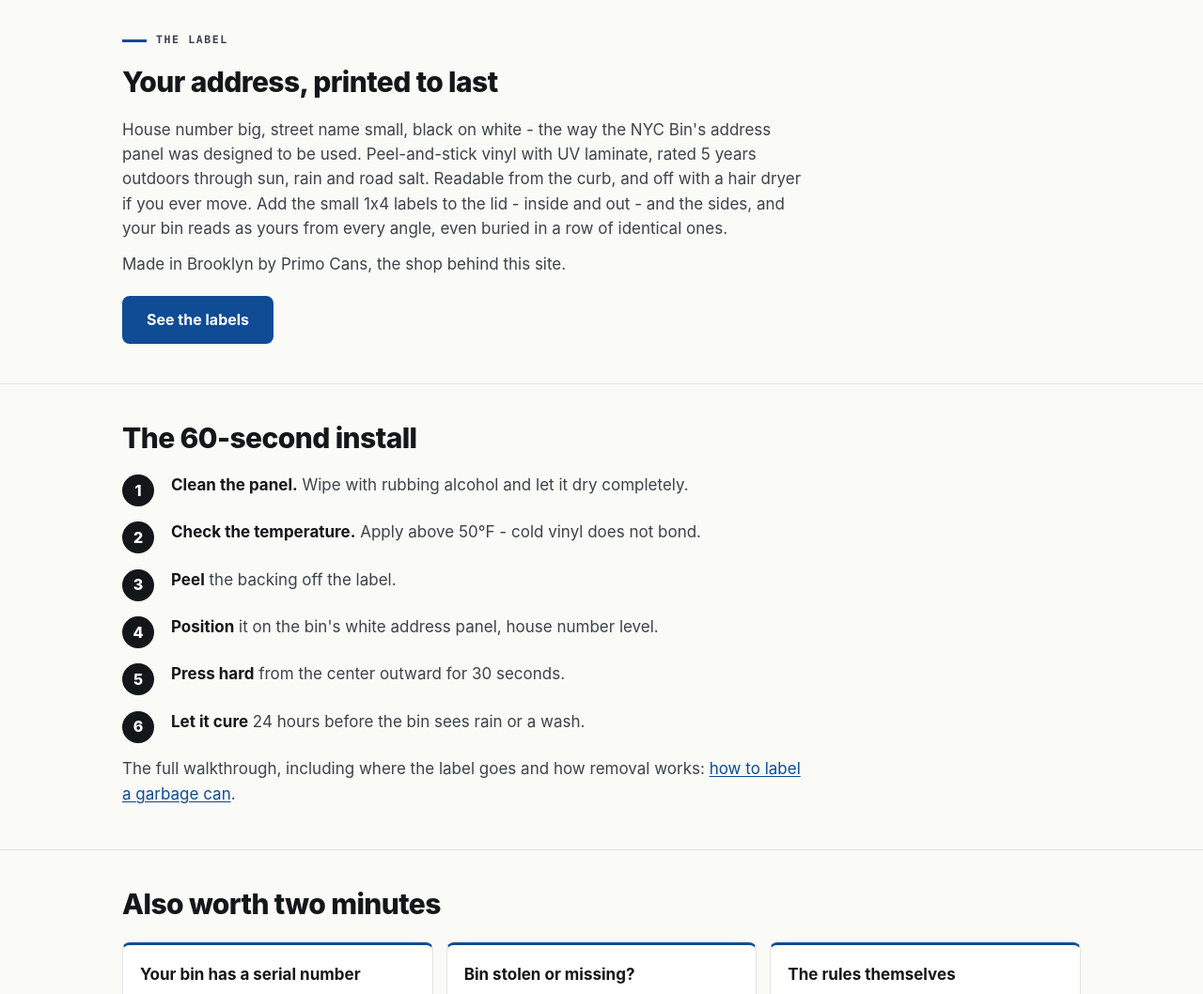
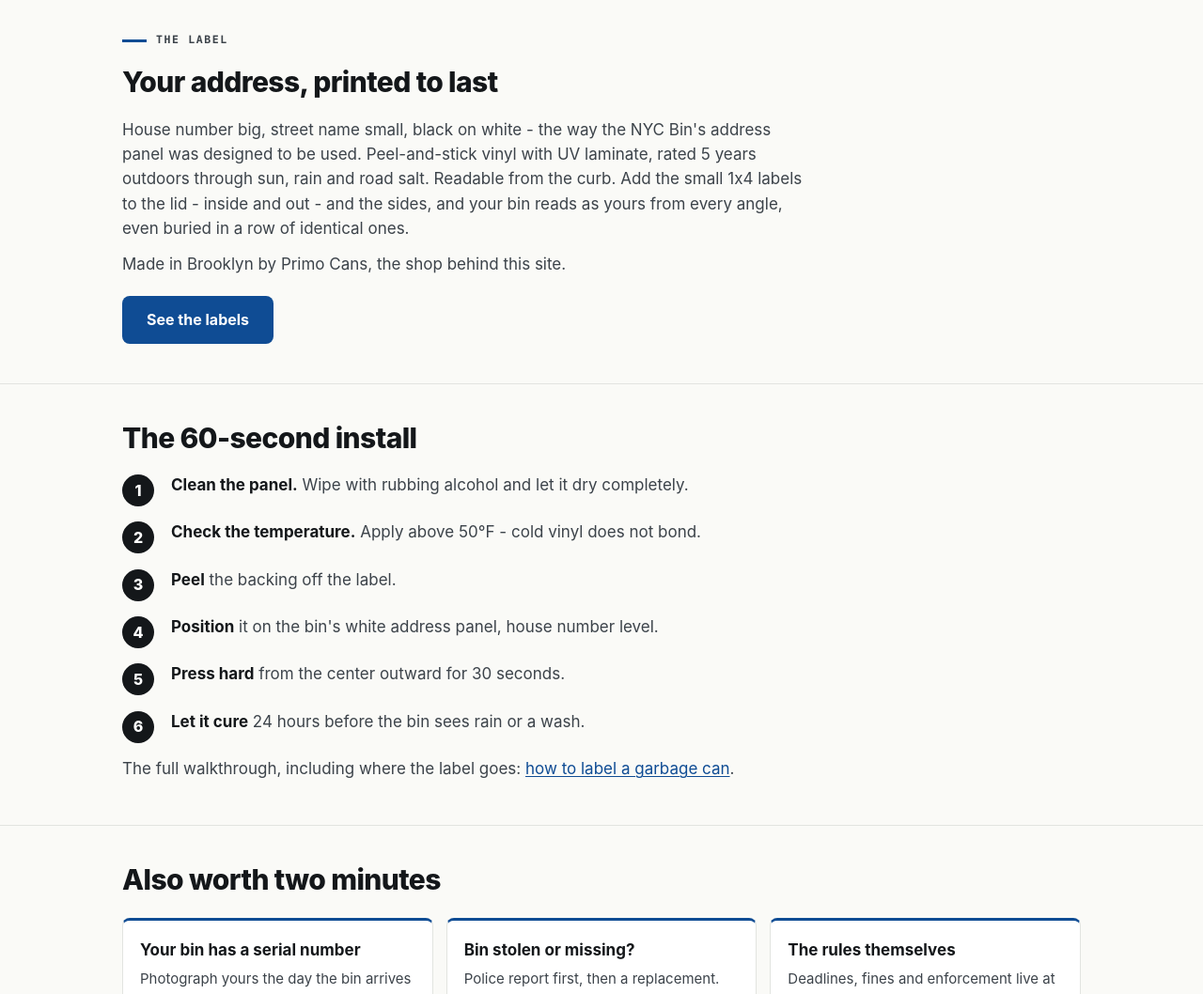
Before and after one commit to BHDomains/numbercan, a plain HTML site: page index.html in a window 1280 px wide. Shown: the part 920-1978 px from the top of the page at 94% size. Drawn offline with Linux system fonts and the light colour scheme.

Commit message:
Remove hair-dryer removal advice from homepage

```diff
--- a/index.html
+++ b/index.html
@@ -67,7 +67,7 @@
   <div class="wrap">
     <p class="eyebrow">The label</p>
     <h2>Your address, printed to last</h2>
-    <p>House number big, street name small, black on white - the way the NYC Bin's address panel was designed to be used. Peel-and-stick vinyl with UV laminate, rated 5 years outdoors through sun, rain and road salt. Readable from the curb, and off with a hair dryer if you ever move. Add the small 1x4 labels to the lid - inside and out - and the sides, and your bin reads as yours from every angle, even buried in a row of identical ones.</p>
+    <p>House number big, street name small, black on white - the way the NYC Bin's address panel was designed to be used. Peel-and-stick vinyl with UV laminate, rated 5 years outdoors through sun, rain and road salt. Readable from the curb. Add the small 1x4 labels to the lid - inside and out - and the sides, and your bin reads as yours from every angle, even buried in a row of identical ones.</p>
     <p>Made in Brooklyn by Primo Cans, the shop behind this site.</p>
     <a class="btn" href="/get-labels/">See the labels</a>
   </div>
@@ -84,7 +84,7 @@
       <li><strong>Press hard</strong> from the center outward for 30 seconds.</li>
       <li><strong>Let it cure</strong> 24 hours before the bin sees rain or a wash.</li>
     </ol>
-    <p>The full walkthrough, including where the label goes and how removal works: <a href="/how-to-label-a-garbage-can/">how to label a garbage can</a>.</p>
+    <p>The full walkthrough, including where the label goes: <a href="/how-to-label-a-garbage-can/">how to label a garbage can</a>.</p>
   </div>
 </section>
 
```
